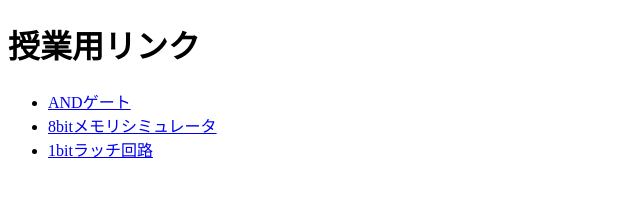
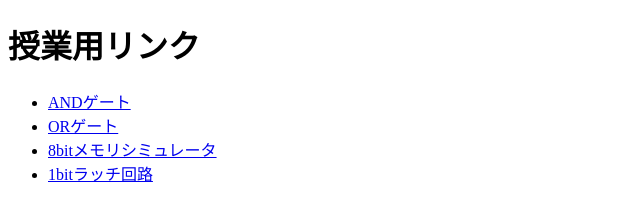
Before and after one commit to yyyyosida/jouhou1, a plain HTML site: page index.html in a window 1280 px wide. Shown: the whole page, without its empty margins (0-640 px from the left). Drawn offline with Linux system fonts and the light colour scheme.

Commit message:
Update index.html

```diff
--- a/index.html
+++ b/index.html
@@ -5,6 +5,7 @@
     <h1>授業用リンク</h1>
     <ul>
       <li><a href="AND.html">ANDゲート</a></li>
+      <li><a href="OR.html">ORゲート</a></li>
       <li><a href="8bitM.html">8bitメモリシミュレータ</a></li>
       <li><a href="nandLatch.html">1bitラッチ回路</a></li>
     </ul>
```
